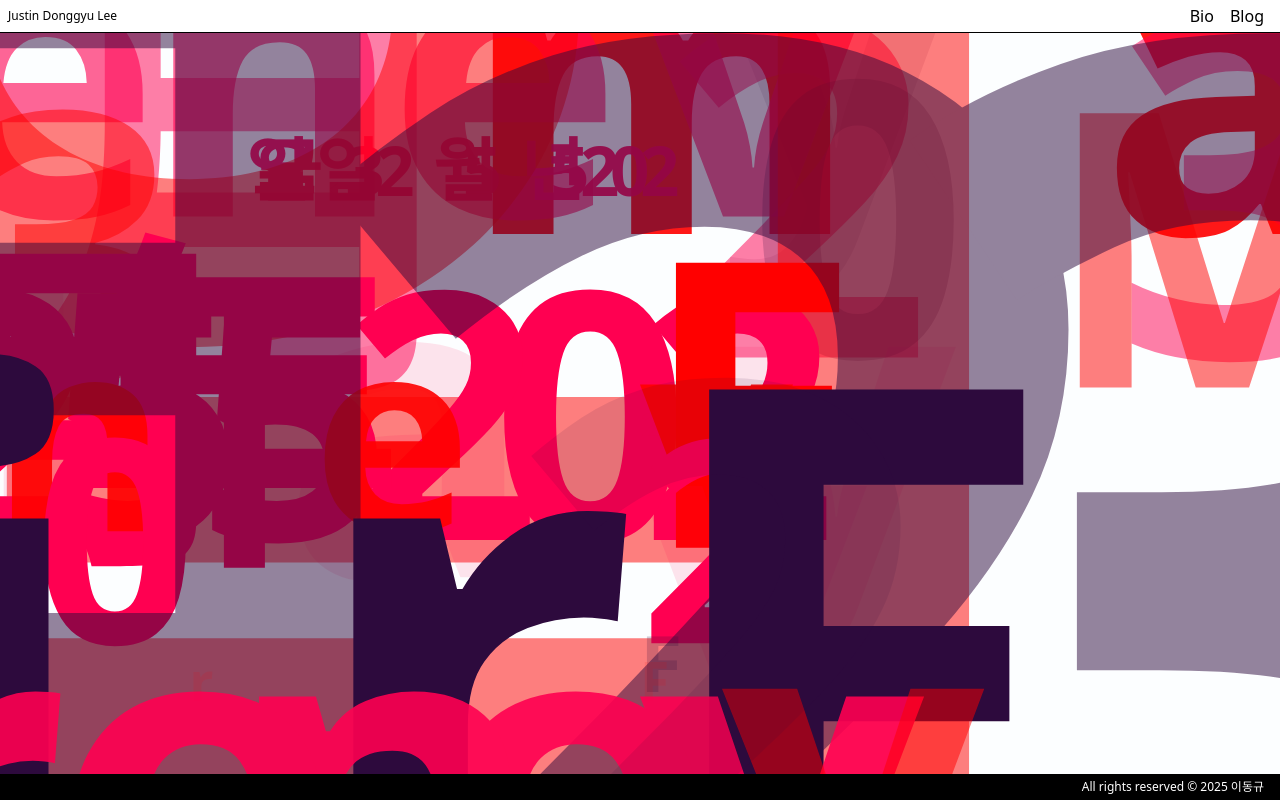
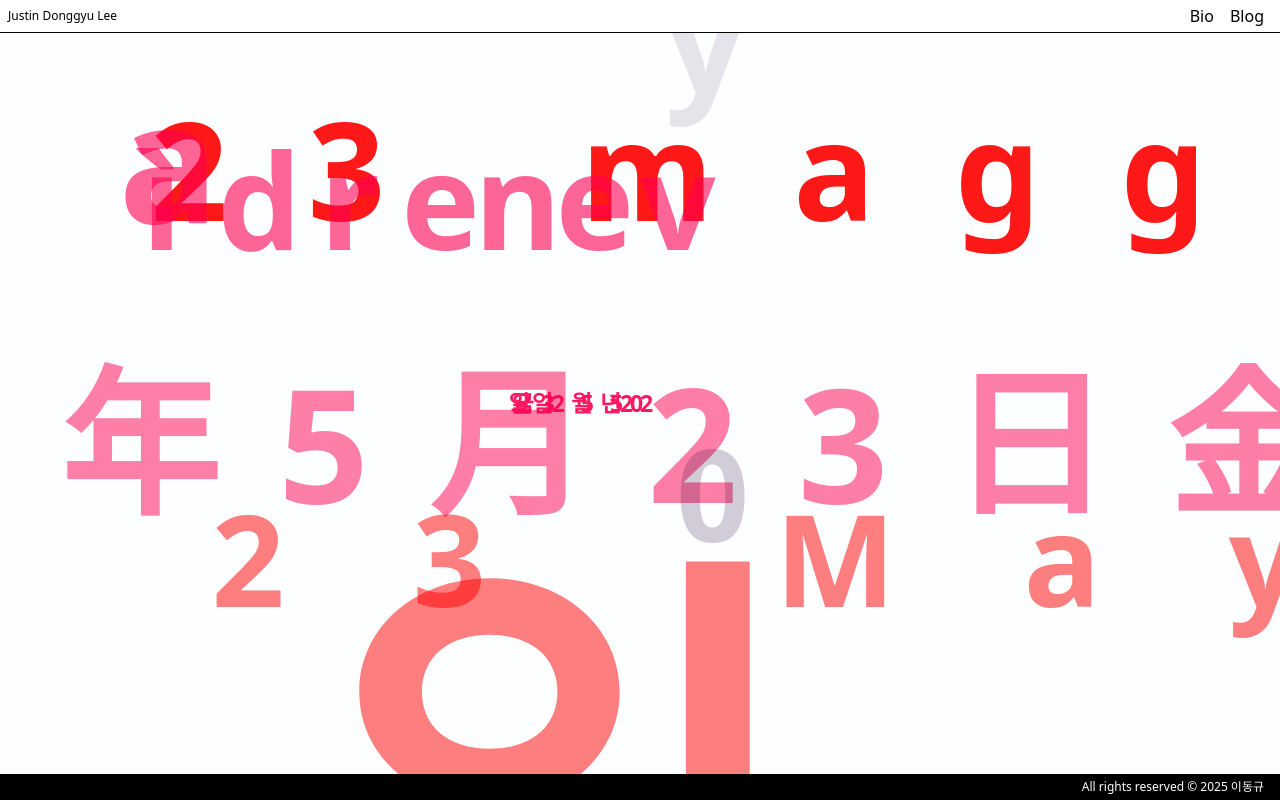
Before and after one commit to nninnnin/blogblog, a Next.js app: page / in a window 1280 px wide. Built offline with nearby package versions, Linux system fonts and the light colour scheme; no server answers.

Commit message:
Change scale of Facade01 on desktop view

```diff
--- a/src/styles/animation.css
+++ b/src/styles/animation.css
@@ -48,9 +48,9 @@
 }
 
 .scailing {
-  transform: scale(60);
+  transform: scale(20);
 
-  line-height: 400%;
+  line-height: 1000%;
 }
 
 @media (max-width: 480px) {
```
